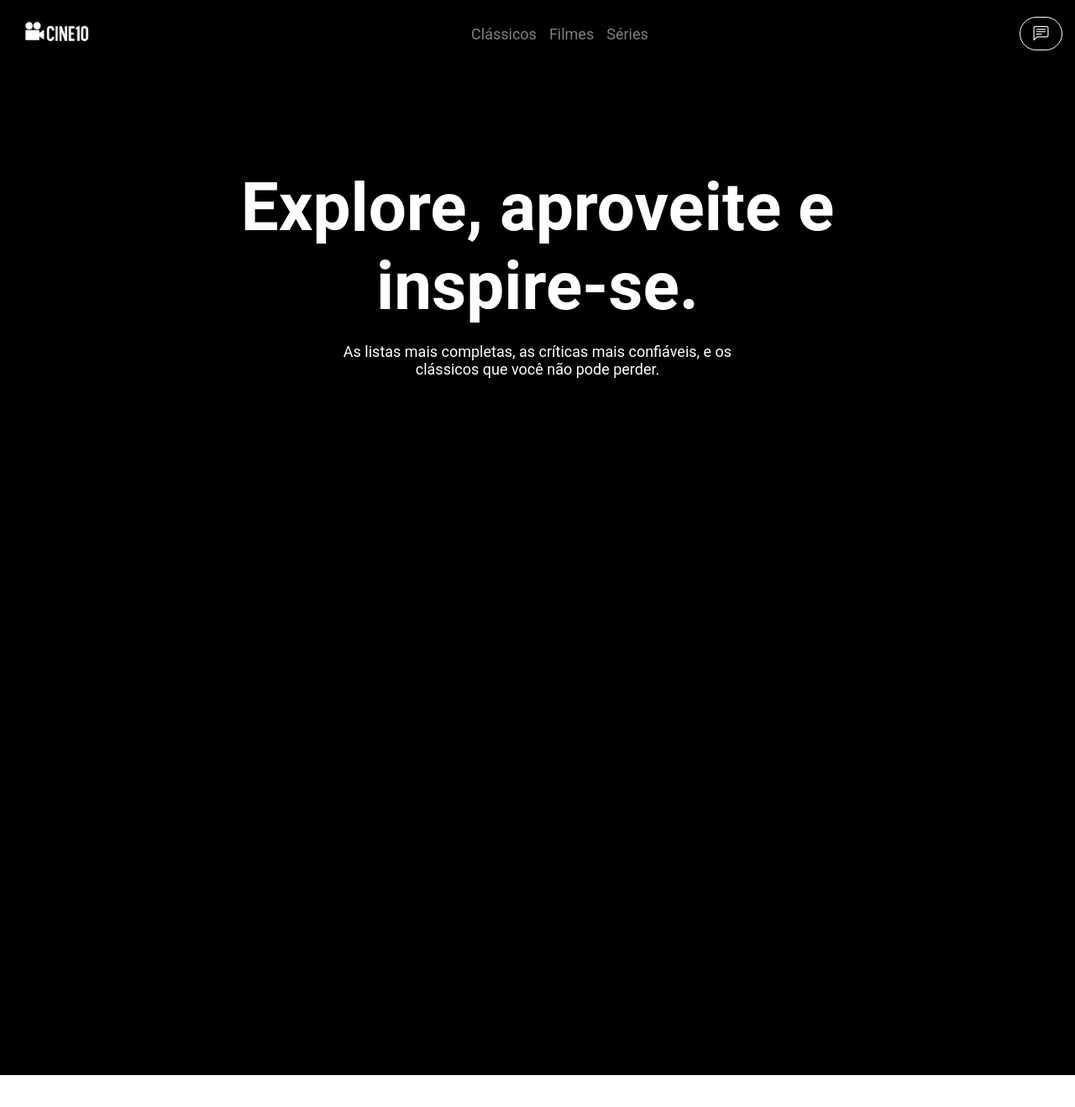
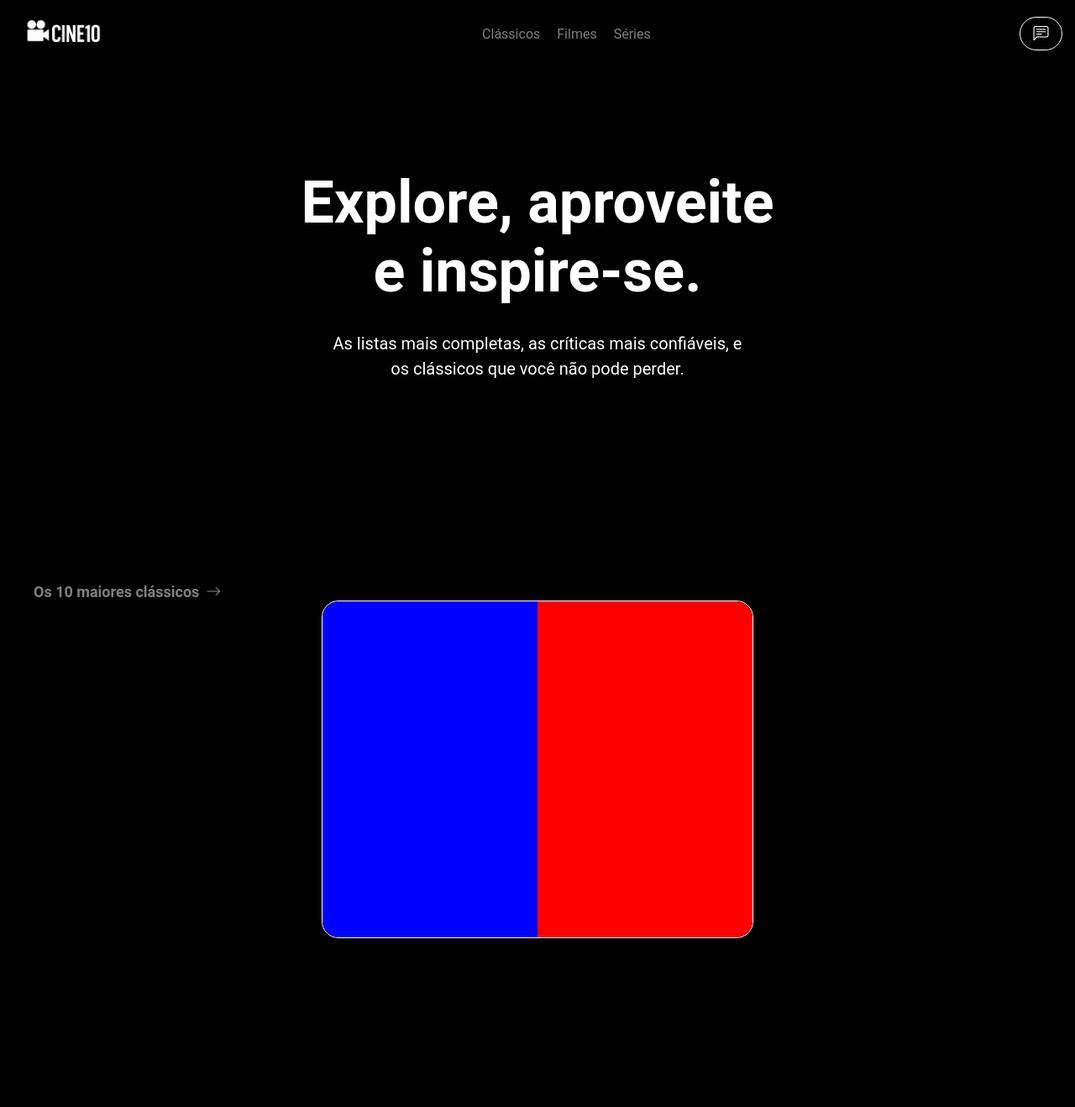
Before and after one commit to HeitorDenech/Cine10, a React (Vite) app: page / in a window 1280 px wide. Shown: the top 1318 px of the page at 84% size. Before the commit the page ends 1280 px from the top, so only its background shows below. Built offline with nearby package versions, Linux system fonts and the light colour scheme.

Commit message:
quarto commit teste

```diff
--- a/src/pages/Home/Home.css
+++ b/src/pages/Home/Home.css
@@ -2,30 +2,21 @@
   margin: 0;
   padding: 0;
   font-family: 'Roboto', sans-serif;
-    overflow-x: hidden;
+  background-color: black;
+  max-width: 100vw;
 }
-
 
 /* ------------HEADER---------------- */
 
-
 header {
-    /* position: fixed;
-    top: 0;
-    left: 0;
-    /* background-color: rgba(0, 0, 0, 0.4);
-    backdrop-filter: blur(8px);
-    -webkit-backdrop-filter: blur(8px);    */
   height: 10vh;
-    width: 100vw;
+  max-width: 100vw;
   background-color: black;
   z-index: 1000;
+  position: relative;
 }
 
-
-/* ------------NAVBAR------------------  */
-
-
+/* ------------NAVBAR------------------ */
 nav {
   height: 100%;
   width: 100%;
@@ -34,12 +25,10 @@ nav {
   justify-content: space-between;
   flex-direction: row;
   position: relative;
+  z-index: 1001;
 }
 
-
 /* -----------LOGO-CONTAINER----------- */
-
-
 .logo-container {
   display: flex;
   align-items: center;
@@ -48,37 +37,32 @@ nav {
 }
 
 .logo-container img {
-    height: 13vh;
+  height: 15vh;
   width: auto;
 }
 
-
 /* ---------TEXT-CONTAINER----------- */
-
-
 .text-container {
   display: flex;
   align-items: center;
   justify-content: center;
-    gap: 15px;
+  gap: 20px;
+  transition: all 0.3s ease-in-out;
 }
 
 .text-container a {
-    font-size: 18px;
+  font-size: 16px;
   text-decoration: none;
   color: rgb(255, 255, 255);
   opacity: 50%;
-    transition: all .35s ease-in-out;
+  transition: all 0.35s ease-in-out;
 }
 
 .text-container a:hover {
   opacity: 100%;
 }
 
-
 /* -------CONTATO-CONTAINER-------------- */
-
-
 .contato-container {
   display: flex;
   align-items: center;
@@ -92,7 +76,7 @@ nav {
   border-radius: 20px;
   background-color: black;
   border: 1px solid white;
-    transition: all .45s ease-in-out;
+  transition: all 0.45s ease-in-out;
 }
 
 .contato-container button:hover {
@@ -101,43 +85,30 @@ nav {
 }
 
 .contato-container i {
-    display: flex;
-    align-items: center;
-    justify-content: center;
   font-size: 18px;
-    color: white;
-    background-color: transparent;
-    transition: all .35s ease-in-out;
-}
-
-.contato-container i:hover {
-    cursor: pointer;
   color: white;
 }
 
-
 /* --------MENU TOGGLE (HAMBURGER)---------- */
-
-
 .menu-toggle {
   display: none;
   font-size: 2rem;
   cursor: pointer;
+  color: white;
+  padding: 10px;
+  z-index: 1002;
 }
 
-
 /* ------------MAIN------------ */
-
-
 main {
   background-color: black;
   height: 150vh;
   width: 100vw;
+  position: relative;
+  z-index: 1;
 }
 
-
 /* ----------INTRODUCAO-CONTAINER---------- */
-
 .introducao-container {
   width: 100%;
   display: flex;
@@ -148,22 +119,18 @@ main {
   margin-top: 15vh;
 }
 
-
 /* ------TITLE-INTRODUCAO-CONTAINER-------  */
-
 .title-introducao-container {
   display: flex;
   align-items: center;
   justify-content: center;
-    width: 100%;
 }
 
-.title-introducao-container h1{
-    font-size: 80px;
+.title-introducao-container h1 {
+  font-size: 70px;
   width: 60%;
   text-align: center;
 }
-
 
 /* ------TEXT-INTRODUCAO-CONTAINER-------   */
 
@@ -171,77 +138,177 @@ main {
   display: flex;
   align-items: center;
   justify-content: center;
+}
+
+.text-introducao-container p {
+  font-size: 20px;
+  width: 60%;
+  text-align: center;
+  margin-top: 30px;
+  line-height: 1.5;
+}
+
+
+/* --------------CLASSICOS-H1---------------- */
+
+
+#classicos-h1 {
+    color: white;
+    font-size: 18px;
+    text-align: start;
+    margin-top: 30vh;
+    margin-left: 5vh;
+    opacity: 50%;
+}
+
+#classicos-i{
+    margin-left: 1vh;
+}
+
+
+/* ------------CONTAINER-CLASSICOS-PRINCIPAL----------- */
+
+
+.container-classicos-principal{
+    /* margin-top: 10vh; */
+    display: flex;
+    align-items: center;
+    justify-content: center;
+    flex-direction: row;
     width: 100%;
 }
 
-.text-introducao-container p{
-    font-size: 18px;
-    width: 40%;
-    margin-top: 20px;
-    text-align: center;
+
+/* ----------CONTAINER-CLASSICOS----------- */
+
+
+.container-classicos {
+    width: 40vw;
+    height: 50vh;
+    display: flex;
+    flex-direction: row;
+    border: 1px solid white;
+    border-radius: 20px;
 }
 
+
+/* ------CONTAINER-CLASSICOS-IMAGEM--------- */
+
+
+.container-classicos-imagem{
+    height: 100%;
+    width: 50%;
+    background-color: blue;
+    border-radius: 20px 0px 0px 20px;
+}
+
+.container-classicos-imagem img{
+    height: 0;
+    width: 0;
+}
+
+
+/* -------CONTAINER-CLASSICOS-TEXTO------- */
+
+
+.container-classicos-texto {
+    height: 100%;
+    width: 50%;
+    background-color: red;
+    border-radius: 0px 20px 20px 0px;
+}
+
+
 /* ----------------RESPONSIVO---------------- */
+@media screen and (max-width: 768px) {
 
-@media screen and (max-width: 768px){
-  .text-container{
+    .logo-container img {
+    height: 15vh;
+    }
+
+  .text-container {
     position: absolute;
     top: 10vh;
     left: 0;
     width: 100%;
     flex-direction: column;
     background-color: rgb(18, 18, 18);
-    display: none; /* escondido por padrão */
+    display: none;
     padding: 10px 0;
-    box-shadow: 0px 4px 8px rgba(0,0,0,0.2);
+    box-shadow: 0px 4px 8px rgba(0, 0, 0, 0.4);
+    z-index: 1000;
+    height: 50vh;
+    opacity: 0;
+    transform: translateY(-20px);
+    transition: all 0.6s ease;
   }
 
-  .text-container a{
+  /* Animação ao abrir o menu */
+  .text-container.open {
+    display: flex;
+    animation: slideDown 0.6s ease forwards;
+  }
+
+  @keyframes slideDown {
+    from {
+      opacity: 0;
+      transform: translateY(-20px);
+    }
+    to {
+      opacity: 1;
+      transform: translateY(0);
+    }
+  }
+
+  .text-container a {
     color: white;
     font-size: 20px;
     margin: 10px 0;
+    opacity: 0;
+    transform: translateY(-10px);
+    animation: fadeInLinks 0.5s ease forwards;
+    animation-delay: 0.1s;
   }
 
-  .text-container.open{
-    display: flex; /* abre o menu */
+  .text-container.open a:nth-child(1) {
+    animation-delay: 0.1s;
+  }
+  .text-container.open a:nth-child(2) {
+    animation-delay: 0.2s;
+  }
+  .text-container.open a:nth-child(3) {
+    animation-delay: 0.3s;
   }
 
-  .menu-toggle{
-    display: block;
-    color: white;
-    padding: 10px;
-    cursor: pointer;
+  @keyframes fadeInLinks {
+    to {
+      opacity: 1;
+      transform: translateY(0);
+    }
   }
 
-  .contato-container{
+  .menu-toggle {
+    display: block;
+  }
+
+  .contato-container {
     display: none;
   }
 }
 
-
-
 @media screen and (max-width: 430px) {
-
   .introducao-container {
     margin-top: 10vh;
   }
 
-    /* ------TITLE-INTRODUCAO-CONTAINER-------  */
-
-
-    .title-introducao-container h1{
+  .title-introducao-container h1 {
     font-size: 40px;
-        width: 80%;        text-align: center;
+    width: 80%;
   }
 
-    /* ------TEXT-INTRODUCAO-CONTAINER-------   */
-
-
-    .text-introducao-container p{
+  .text-introducao-container p {
     font-size: 18px;
     width: 60%;
     margin-top: 20px;
-        text-align: center;
   }
-
 }
--- a/src/pages/Home/Home.jsx
+++ b/src/pages/Home/Home.jsx
@@ -1,64 +1,90 @@
 import { useState, useEffect } from 'react';
 import './Home.css';
-// import logo from '../../assets/logo.png';
-// import logo_branca from '../../assets/logo_branca.png';
+import 'aos/dist/aos.css';
+import AOS from 'aos';
+
 import logo_branca_sem_fundo from '../../assets/logo_branca_sem_fundo.png';
-import 'aos/dist/aos.css'; // CSS do AOS
-import AOS from 'aos';
+import cidadaokane from '../../assets/cidadao-kane.jpg';
 
 function Home() {
   const [menuOpen, setMenuOpen] = useState(false);
 
-  // inicializa AOS corretamente no React
   useEffect(() => {
     AOS.init({ duration: 1000 });
   }, []);
-
-  console.log('Estado do menuOpen:', menuOpen); // <-- aqui vemos se o estado muda
 
   return (
     <>
       <header>
         <nav>
+          {/* Logo */}
           <div className="logo-container">
             <img src={logo_branca_sem_fundo} alt="Cine10 Logo" className="logo" />
           </div>
 
+          {/* Links da navbar */}
           <div className={`text-container ${menuOpen ? 'open' : ''}`}>
             <a href="#">Clássicos</a>
             <a href="#">Filmes</a>
             <a href="#">Séries</a>
           </div>
 
+          {/* Botão de contato */}
           <div className="contato-container">
             <button>
               <i className="bi bi-chat-left-text"></i>
             </button>
           </div>
 
+          {/* Ícone de menu mobile */}
           <div className="menu-toggle" onClick={() => setMenuOpen(!menuOpen)}>
             <i className="bi bi-list"></i>
           </div>
-
         </nav>
       </header>
 
       <main>
-        <section className='introducao-container'>
-          <div className='title-introducao-container' data-aos="fade-up" data-aos-duration="1000">
+
+        <section className="introducao-container">
+
+          <div className="title-introducao-container" data-aos="fade-up" data-aos-duration="1000">
             <h1>Explore, aproveite e inspire-se.</h1>
           </div>
-          <div className='text-introducao-container' data-aos="fade-up" data-aos-duration="1500">
+
+          <div className="text-introducao-container" data-aos="fade-up" data-aos-duration="1500">
             <p>As listas mais completas, as críticas mais confiáveis, e os clássicos que você não pode perder.</p>
           </div>
+
         </section>
+
+
+        {/* --------------------CONTAINERS-CLASSICOS---------------------- */}
+
+
+        <h1 id='classicos-h1' data-aos="fade-up" data-aos-duration="1000">Os 10 maiores clássicos<i id="classicos-i" class="bi bi-arrow-right"></i></h1>
+
+        <section className="container-classicos-principal">
+
+          <div className='container-classicos' data-aos="fade-up" data-aos-duration="1200">
+
+            <div className='container-classicos-imagem'>
+              <img src={cidadaokane} alt="" />
+            </div>
+
+            <div className='container-classicos-texto'>
+
+            </div>
+
+          </div>
+
+        </section>
+
+
       </main>
 
-      <footer>
-        {/* Footer vazio por enquanto */}
-      </footer>
+      <footer></footer>
     </>
-  )
+  );
 }
 
 export default Home;
```
Also changed, not shown: src/assets/cidadao-kane.jpg (added). Lines whose indentation alone changed are shown as unchanged.
